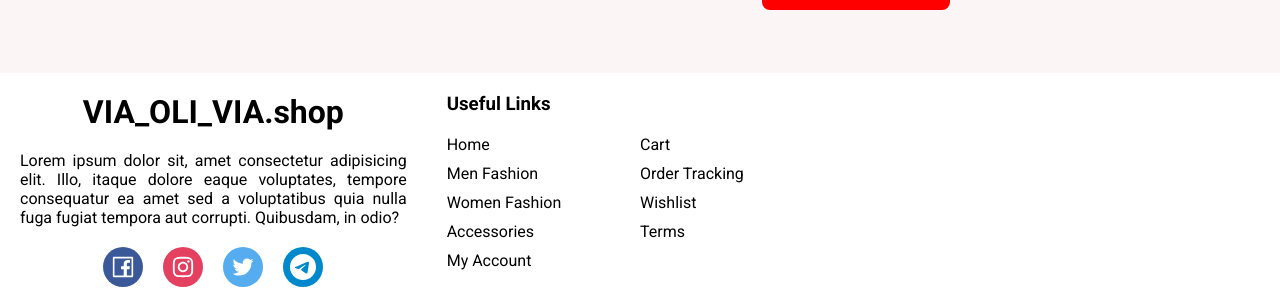
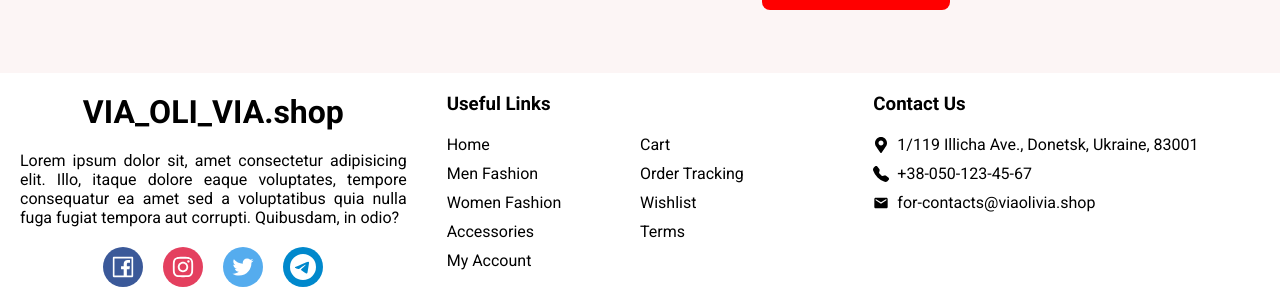
Before and after one commit to VladimirVolvakov/online-shopping-mern-app, a React (Create React App) app: page / in a window 1280 px wide. Shown: the part 2469-2773 px from the top of the page. Built offline with nearby package versions, Linux system fonts and the light colour scheme.

Commit message:
feat: add markup & styles for RightPart of Footer component

```diff
--- a/src/components/Footer.jsx
+++ b/src/components/Footer.jsx
@@ -1,8 +1,11 @@
 // Styles:
-import { Container, LeftPart, CentralPart, RightPart, Logo, Description, SocialMediaContainer, SocialMediaIcon, Title, LinksList, LinksListItem } from "./Footer.styles";
+import { Container, LeftPart, CentralPart, RightPart, Logo, Description, SocialMediaContainer,
+  SocialMediaIcon, Title, LinksList, LinksListItem, ContactItem } from "./Footer.styles";
 // Icons:
 import { AiOutlineFacebook, AiOutlineInstagram, AiOutlineTwitter } from "react-icons/ai";
-import { BsTelegram } from "react-icons/bs";
+import { BsTelegram, BsTelephoneFill } from "react-icons/bs";
+import { FaMapMarkerAlt } from "react-icons/fa";
+import { MdEmail } from "react-icons/md";
 
 const Footer = () => {
   return (
@@ -44,7 +47,21 @@ const Footer = () => {
             <LinksListItem>My Account</LinksListItem>
           </LinksList>
         </CentralPart>
-        <RightPart></RightPart>
+        <RightPart>
+          <Title>Contact Us</Title>
+          <ContactItem>
+            <FaMapMarkerAlt style={{ marginRight: '8px'}} />
+            1/119 Illicha Ave., Donetsk, Ukraine, 83001
+          </ContactItem>
+          <ContactItem>
+            <BsTelephoneFill style={{ marginRight: '8px'}} />
+            +38-050-123-45-67
+          </ContactItem>
+          <ContactItem>
+            <MdEmail style={{ marginRight: '8px'}} />
+            for-contacts@viaolivia.shop
+          </ContactItem>
+        </RightPart>
       </Container>
     </footer>
   );
--- a/src/components/Footer.styles.js
+++ b/src/components/Footer.styles.js
@@ -65,3 +65,9 @@ export const LinksListItem = styled.li`
   width: 50%;
   margin-bottom: 10px;
 `;
+
+export const ContactItem = styled.div`
+  margin-bottom: 10px;
+  display: flex;
+  align-items: center;
+`;
```
